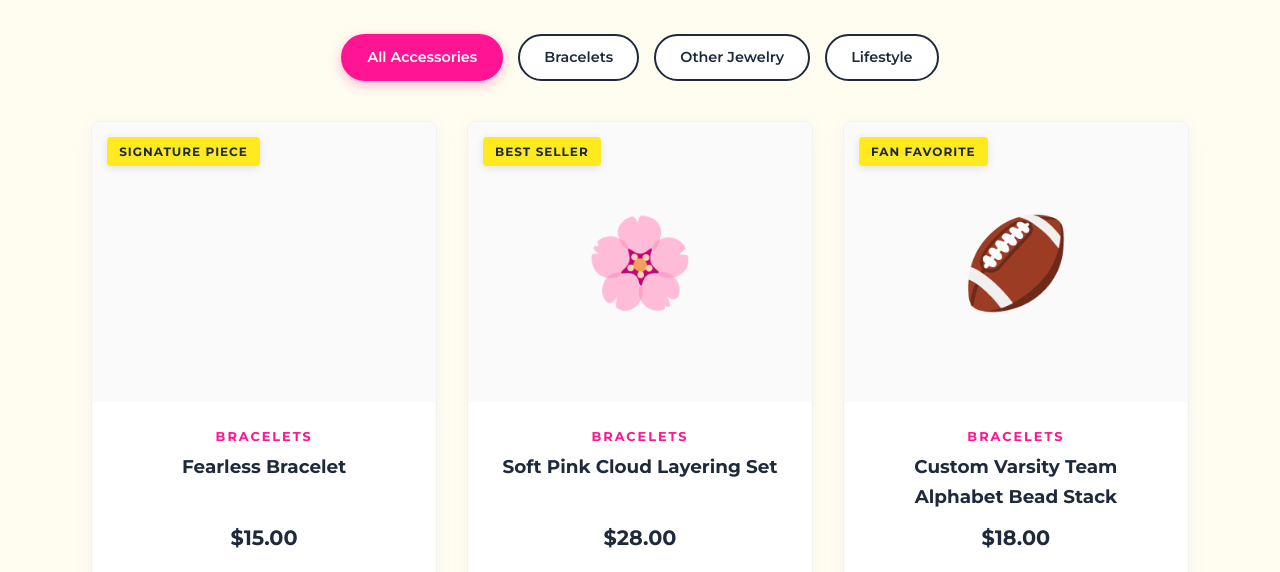
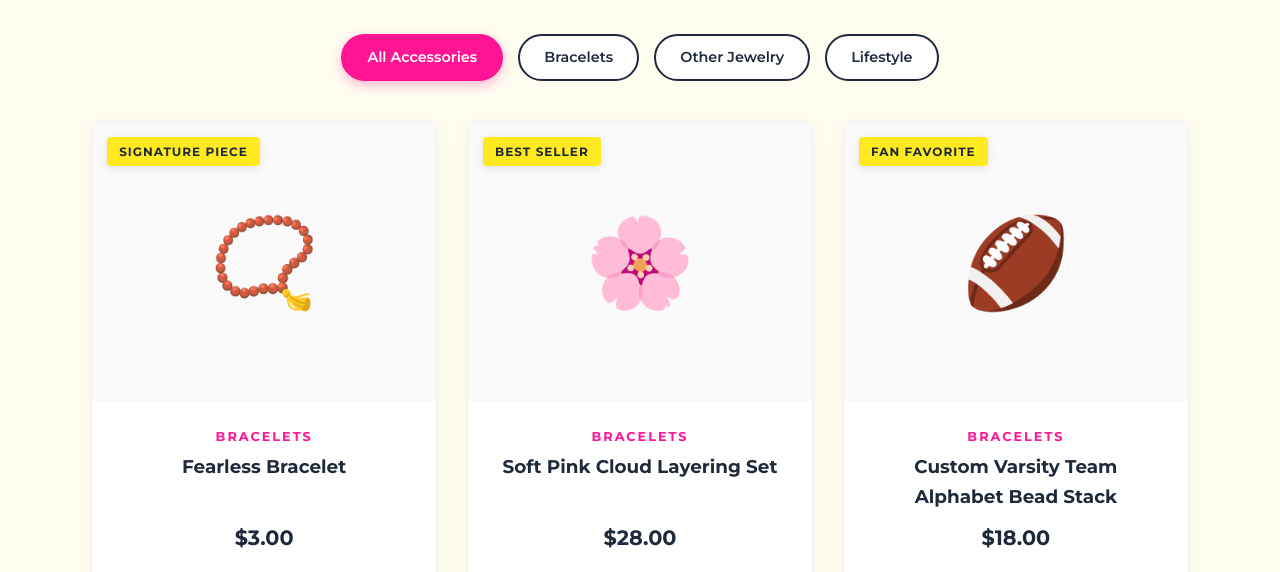
Before and after one commit to oceanmagic13/Happiness_Accessories, a plain HTML site: page index.html in a window 1280 px wide. Shown: the part 1020-1592 px from the top of the page. Drawn offline with Linux system fonts and the light colour scheme.

Commit message:
original emojis restored

```diff
--- a/index.html
+++ b/index.html
@@ -1237,7 +1237,7 @@
 
     <script>
         const products = [
-            { id: 1, name: "Fearless Bracelet", price: 15.00, category: "bracelets", emoji: "", tag: "Signature Piece" },
+            { id: 1, name: "Fearless Bracelet", price: 3.00, category: "bracelets", emoji: "📿", tag: "Signature Piece" },
             { id: 2, name: "Soft Pink Cloud Layering Set", price: 28.00, category: "bracelets", emoji: "🌸", tag: "Best Seller" },
             { id: 3, name: "Custom Varsity Team Alphabet Bead Stack", price: 18.00, category: "bracelets", emoji: "🏈", tag: "Fan Favorite" },
             { id: 4, name: "Chérei Rose Quartz Ring Band", price: 45.00, category: "jewelry", emoji: "💖", tag: "Limited Run" },
```
